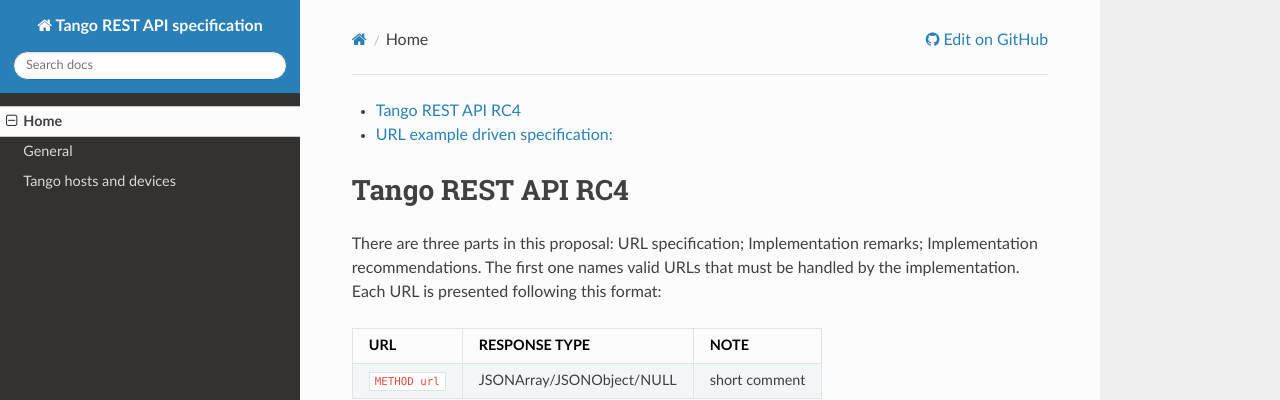
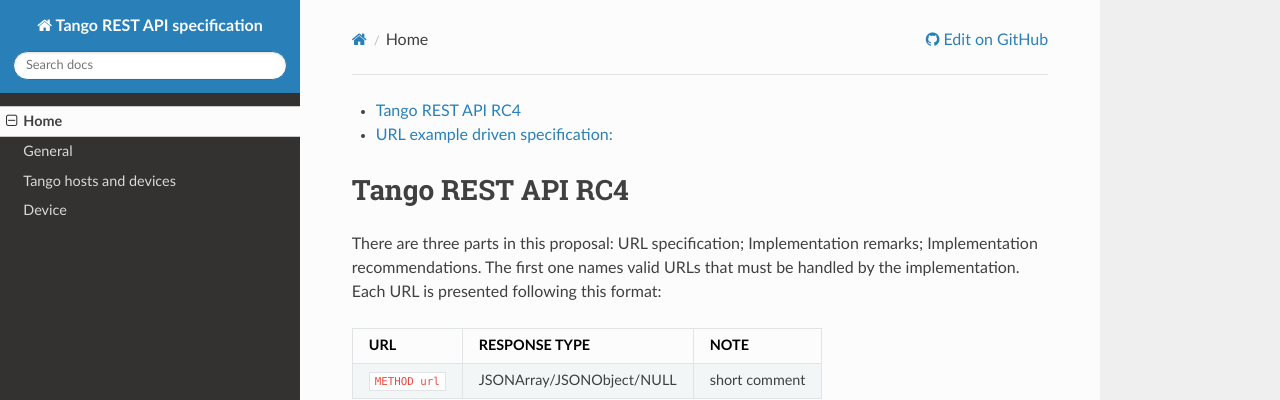
Before and after one commit to tango-controls/rest-api, an MkDocs documentation site: the page built from docs/index.md, in a window 1280 px wide. Shown: the top 400 px of the page. Built offline with MkDocs 1.6.1, drawn with Linux system fonts in a browser that asks for light colours; nearby versions of some CDN libraries; old or Windows-style settings are respelled for this version of MkDocs.

Commit message:
Progress #35

```diff
--- a/mkdocs.yml
+++ b/mkdocs.yml
@@ -7,3 +7,4 @@ pages:
 - Home: index.md
 - General: general.md
 - Tango hosts and devices: hosts.md
+- Device: device.md
```
